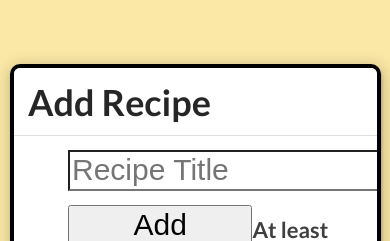
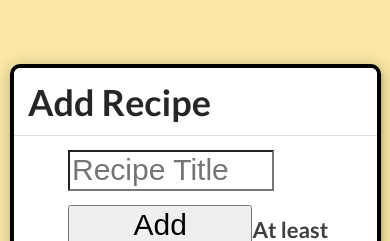
Before and after one commit to tengen14/Recipe-Box, a React (Create React App) app in the folder client/: page /recipes/new in a window 390 px wide. Shown: the part 108-349 px from the top of the page. Built offline with nearby package versions, Linux system fonts and the light colour scheme; a web font is replaced by a local one.

Commit message:
Fix responsiveness for 'title' input field

```diff
--- a/client/src/form.css
+++ b/client/src/form.css
@@ -31,7 +31,7 @@ form {
 
 span {
   color: #c70000;
-  font-size: 24px;
+  font-size: 20px;
   font-weight: bold;
   padding-left: 10px;
 }
@@ -47,8 +47,9 @@ label {
   padding-left: 40px;
 }
 
-input {
+#title-form > input {
   font-size: 30px;
+  max-width: 70%;
 }
 
 /* ingredient form styles  */
@@ -90,6 +91,7 @@ textarea {
   font-size: 18px;
   width: 50%;
   max-width: 50%;
+  min-width: 50%;
   min-height: 60px;
 }
 
@@ -97,7 +99,7 @@ textarea {
   cursor: pointer;
   background-color: rgba(255, 0, 0, 0.75);
   border-radius: 10px;
-  width: 20%;
+  width: 18%;
   transform: scale(0.8);
 }
 
```
Also changed, not shown: 1 other file (tests, documents, lock files or other folders).
